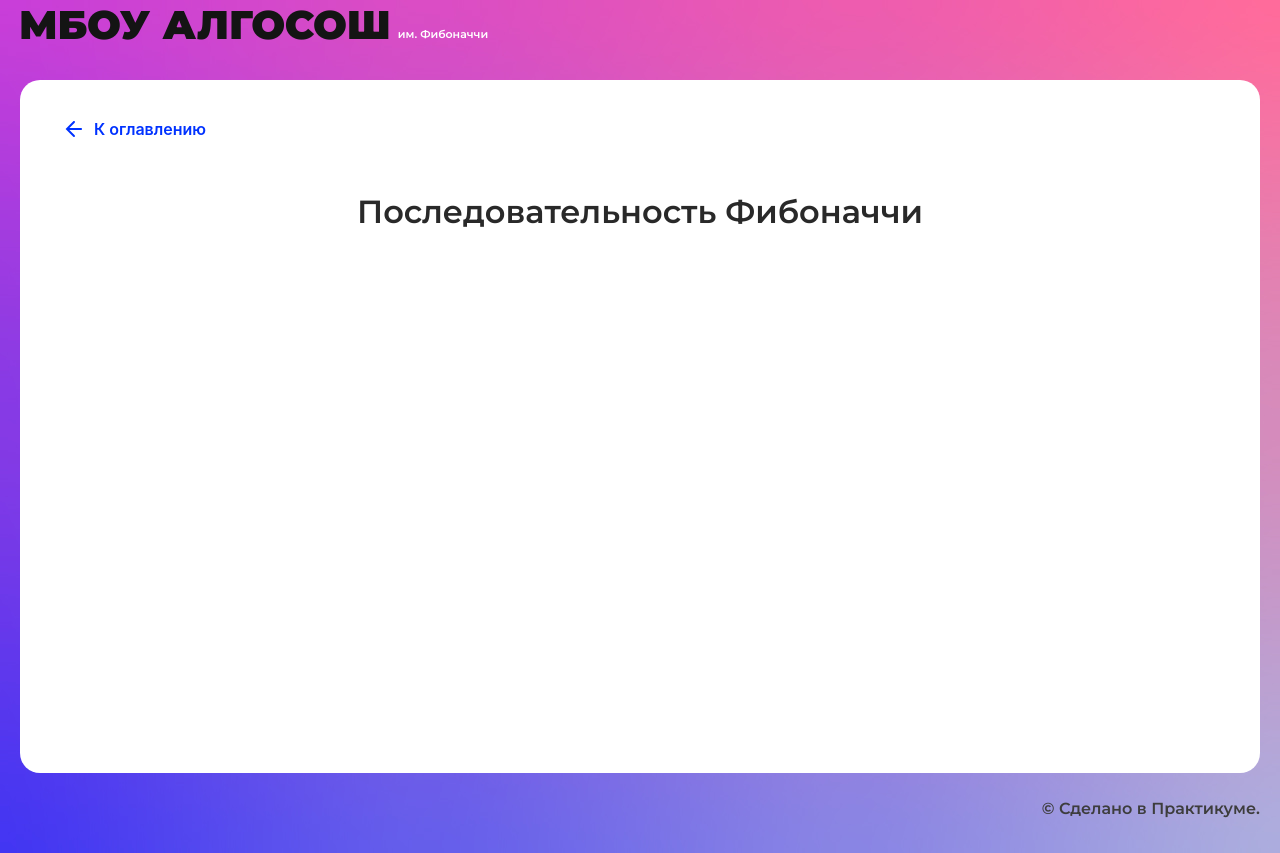
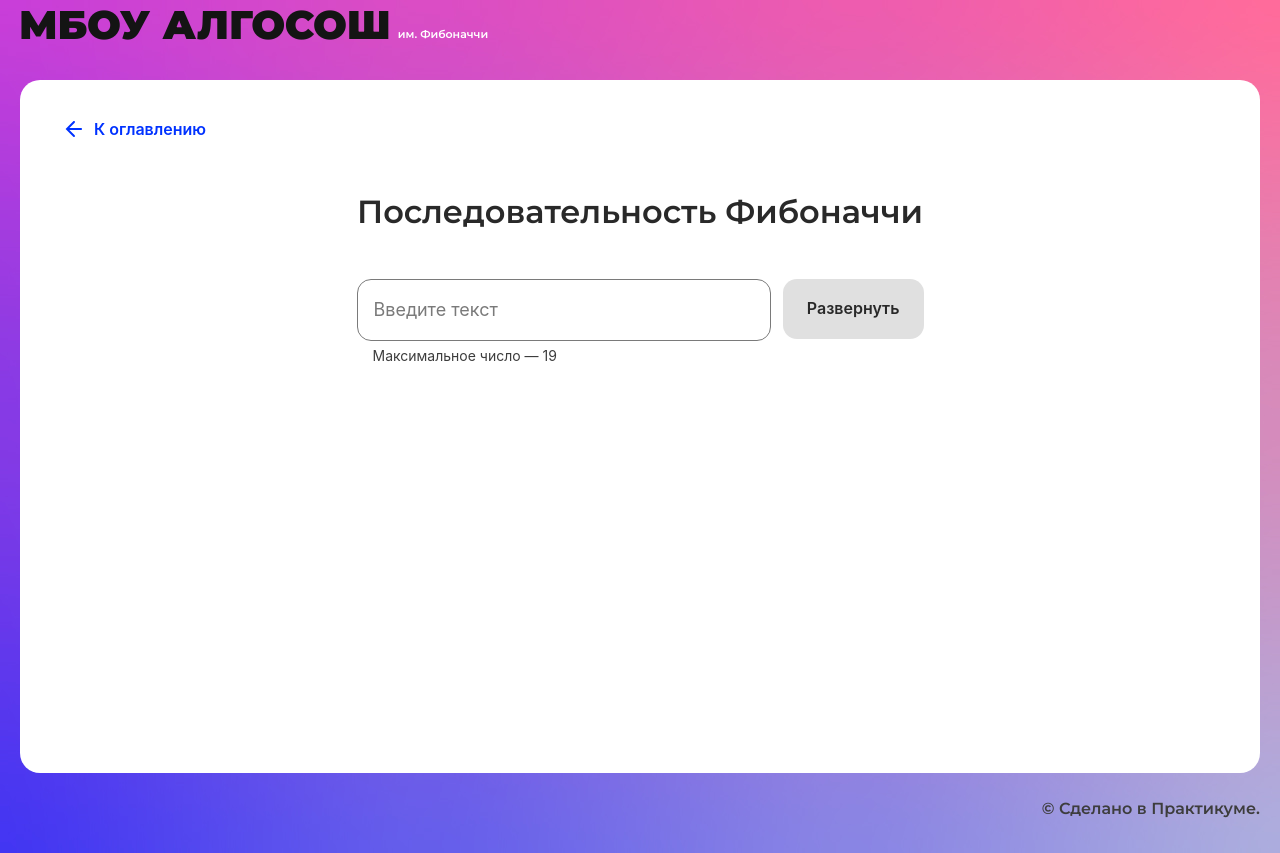
Before and after one commit to NataliyaNikulshina/Algososh, a React (Create React App) app: page /fibonacci in a window 1280 px wide. Built offline with nearby package versions, Linux system fonts and the light colour scheme.

Commit message:
feat: added fibbonaci algo

```diff
--- /dev/null
+++ b/src/components/fibonacci-page/fibonacci-page.module.css
@@ -0,0 +1,16 @@
+.form{
+    composes: form from "../string/string.module.css";
+}
+
+
+
+.list{
+    list-style: none;
+    display: flex;
+    justify-content: center;
+    padding: 48px 0 0;
+    max-width: 944px;
+    flex-wrap: wrap;
+    margin: auto;
+    gap: 75px 16px;
+}
--- a/src/components/fibonacci-page/fibonacci-page.tsx
+++ b/src/components/fibonacci-page/fibonacci-page.tsx
@@ -1,10 +1,58 @@
-import React from "react";
+import React, { ChangeEvent, FC, FormEvent, useState } from "react";
 import { SolutionLayout } from "../ui/solution-layout/solution-layout";
+import fibStyle from "./fibonacci-page.module.css"
+import { Input } from "../ui/input/input";
+import { Button } from "../ui/button/button";
+import { Circle } from "../ui/circle/circle";
+import { getFibonacci } from "../../utils/fibonacci";
 
 export const FibonacciPage: React.FC = () => {
+  const [inputVal, setInputVal] = useState("");
+  const [loader, setLoader] = useState(false);
+  const [arr, setArr] = useState<number[]>([]);
+
+  const onSubmit = async (e: FormEvent<HTMLFormElement>) => {
+    e.preventDefault();
+    const fib = getFibonacci(Number(inputVal));
+    console.log(fib);
+    setLoader(true);
+    for (let i=0; i<fib.length; i++){
+      await new Promise<void>((res) => setTimeout(res, 500));
+      setArr(fib.slice(0, i + 1));
+    }
+    setLoader(false);
+  };
+
+  const onChange = (e: ChangeEvent<HTMLInputElement>) => {
+    setInputVal(e.target.value);
+  };
+
   return (
     <SolutionLayout title="Последовательность Фибоначчи">
-
+      <form className={fibStyle.form} onSubmit={onSubmit}>
+        <Input
+          onChange={onChange}
+          value={inputVal}
+          max={19}
+          min={1}
+          isLimitText={true}
+          type = "number"
+        />
+        <Button
+          text="Развернуть"
+          type="submit"
+          isLoader={loader}
+          linkedList="small"
+          disabled={!inputVal || Number(inputVal)>19 || Number(inputVal)<1}
+        />
+      </form>
+      <ul className={fibStyle.list}>
+        {arr.map((num, index) => (
+          <li key={index}>
+            <Circle letter={num.toString()} index={index} />
+          </li>
+        ))}
+      </ul>
     </SolutionLayout>
   );
 };
--- a/src/components/string/string.module.css
+++ b/src/components/string/string.module.css
@@ -3,6 +3,7 @@
     margin: 0 auto;
     display: flex;
     gap: 12px;
+    /* width: 100%; */
 }
 
 
@@ -12,14 +13,5 @@
     display: flex;
     justify-content: center;
     gap: 16px;
-    padding: 0;
-
+    padding: 110px 0 0;
 }
-
-.input{
-    width: 377px;
-}
-
-.button{
-    width: 178px;
-}
--- a/src/components/string/string.tsx
+++ b/src/components/string/string.tsx
@@ -60,18 +60,19 @@ export const StringComponent: React.FC = () => {
           onChange={onChange}
           value={inputVal}
           maxLength={11}
-          isLimitText
-          extraClass={stringStyle.input}
+          isLimitText={true}
+          type = "text"
         />
         <Button
-          extraClass={stringStyle.button}
           text="Развернуть"
           type="submit"
           isLoader={loader}
+          linkedList="small"
+          disabled={!inputVal}
         />
       </form>
       <ul className={stringStyle.list}>
-        {arr.map(({ el, color }, index) => (
+        {arr && arr.map(({ el, color }, index) => (
           <li key={index}>
             <Circle letter={el} state={color} />
           </li>
--- /dev/null
+++ b/src/utils/fibonacci.ts
@@ -0,0 +1,7 @@
+export const getFibonacci = (num: number) =>{
+    let arrFib: number[] = [1, 1];
+    for (let i = 2; i <= num; i++) {
+        arrFib[i] = arrFib[i - 2] + arrFib[i - 1];
+    }
+  return arrFib;
+}
```
Also changed, not shown: src/components/sorting-page/sorting-page.tsx (+8 -1 lines), src/components/sorting-page/sorting-page.module.css (added), 1 other file (tests, documents, lock files or other folders).
